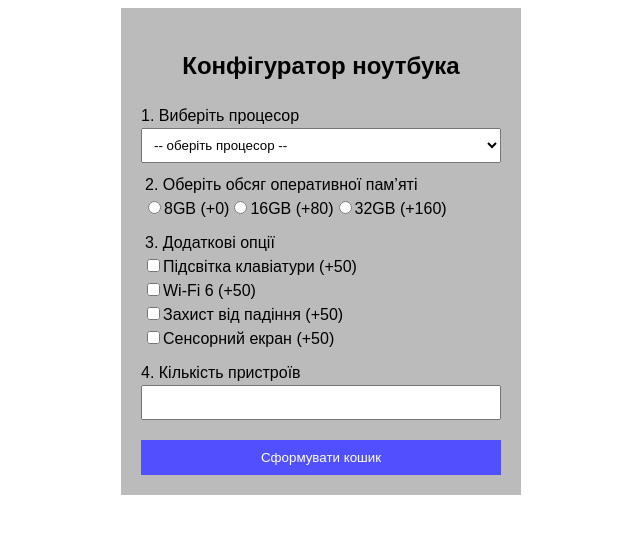
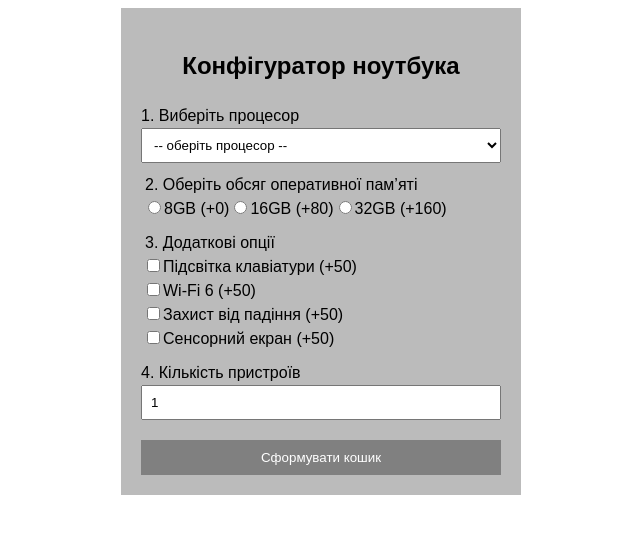
Before and after one commit to Ehorga/react-18-11-25, a React (Vite) app: page / in a window 1280 px wide. Shown: the top 534 px of the page, without its empty margins (319-959 px from the left). Built offline with nearby package versions, Linux system fonts and the light colour scheme; the HTML template or start-up script is replaced by a standard one.

Commit message:
finalLaptopConfigurator

```diff
--- a/src/components/LaptopConfigurator/LaptopConfigurator.jsx
+++ b/src/components/LaptopConfigurator/LaptopConfigurator.jsx
@@ -6,6 +6,7 @@ const LaptopConfigurator = () => {
   const [CPU, setCPU] = useState("");
   const [RAM, setRam] = useState("");
   const [OPTIONS, setOPTIONS] = useState([]);
+  const [Amount, setAmount] = useState(1);
   const showOption = (processor) => (
     <option value={processor.name} key={processor.name}>
       {processor.name} (+{processor.price})
@@ -52,6 +53,10 @@ const LaptopConfigurator = () => {
     setOPTIONS(newOptions);
     console.log(value);
   };
+  const changeAmount = (event) => {
+    const value = event.target.value;
+    setAmount(Number(value));
+  };
   const calculate = () => {
     const CPUprice = laptopData.processors.find(
       (processor) => CPU === processor.name,
@@ -59,11 +64,17 @@ const LaptopConfigurator = () => {
     const RAMprice = laptopData.ramVariants.find(
       (ramVariant) => RAM === ramVariant.name,
     ).price;
-    const summa = CPUprice + RAMprice;
-    setResult({ CPU, RAM, OPTIONS, summa });
+    const OptionPrice = OPTIONS.reduce((sum, option) => {
+      const optionPrice = laptopData.extraOptions.find(
+        (opt) => opt.name === option,
+      ).price;
+      return sum + optionPrice;
+    }, 0);
+    const summa = (CPUprice + RAMprice + OptionPrice) * Amount;
+    setResult({ CPU, RAM, OPTIONS, Amount, summa });
     console.log(summa);
   };
-  const isDisabled = false;
+  const isDisabled = !CPU || !RAM;
   return (
     <section className={styles.section}>
       <h2>Конфігуратор ноутбука</h2>
@@ -85,7 +96,7 @@ const LaptopConfigurator = () => {
         </fieldset>
         <label className={styles.column}>
           <span>4. Кількість пристроїв</span>
-          <input type="number" />
+          <input type="number" value={Amount} min={1} onChange={changeAmount} />
         </label>
       </div>
       <button onClick={calculate} disabled={isDisabled}>
@@ -104,7 +115,11 @@ const LaptopConfigurator = () => {
           </p>
           <p>
             <em>Опції:</em>
-            {result.OPTIONS.length?result.OPTIONS.join(","): "немає"}
+            {result.OPTIONS.length ? result.OPTIONS.join(",") : "немає"}
+          </p>
+          <p>
+            <em>Кількість:</em>
+            {result.Amount}
           </p>
           <p>
             <strong>Підсумкова сума: {result.summa}$</strong>
```
